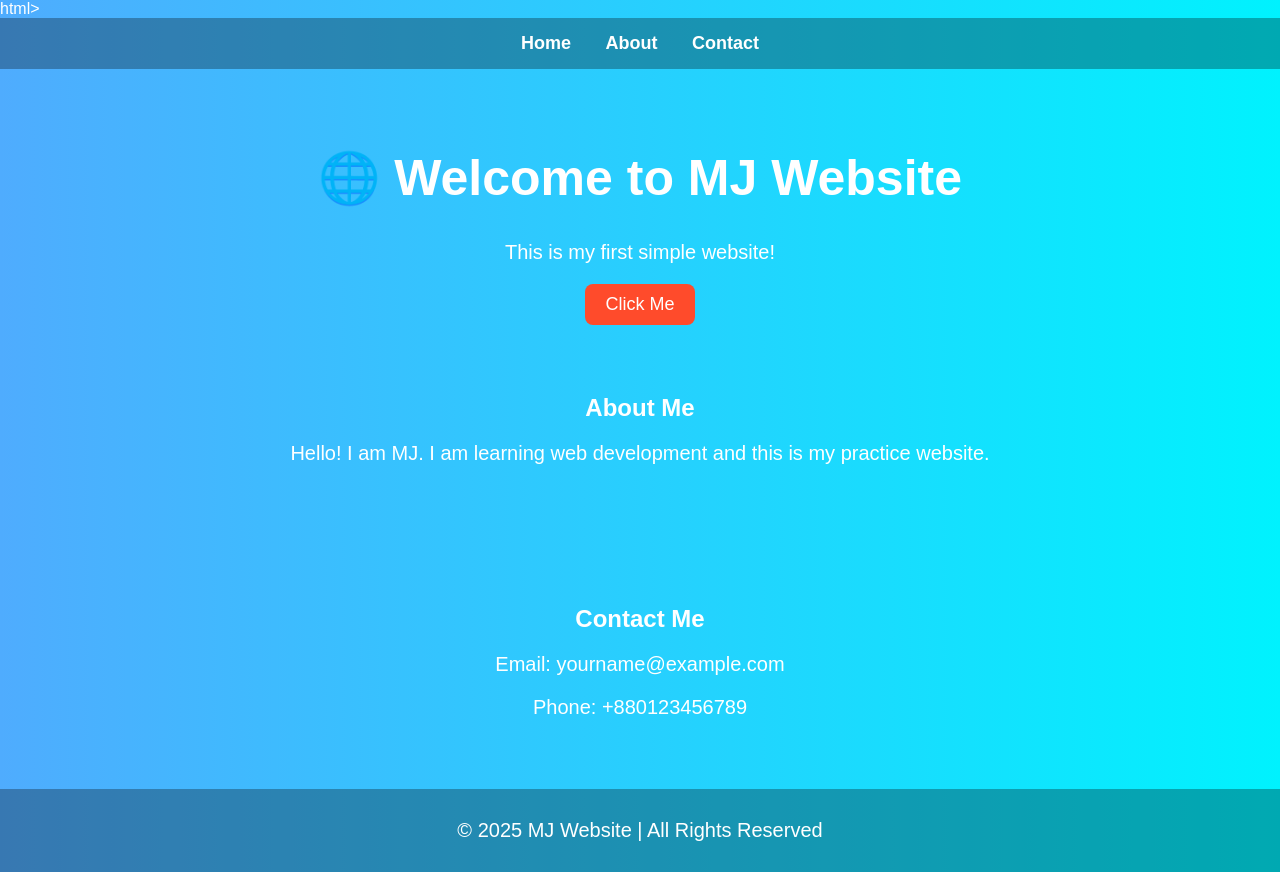
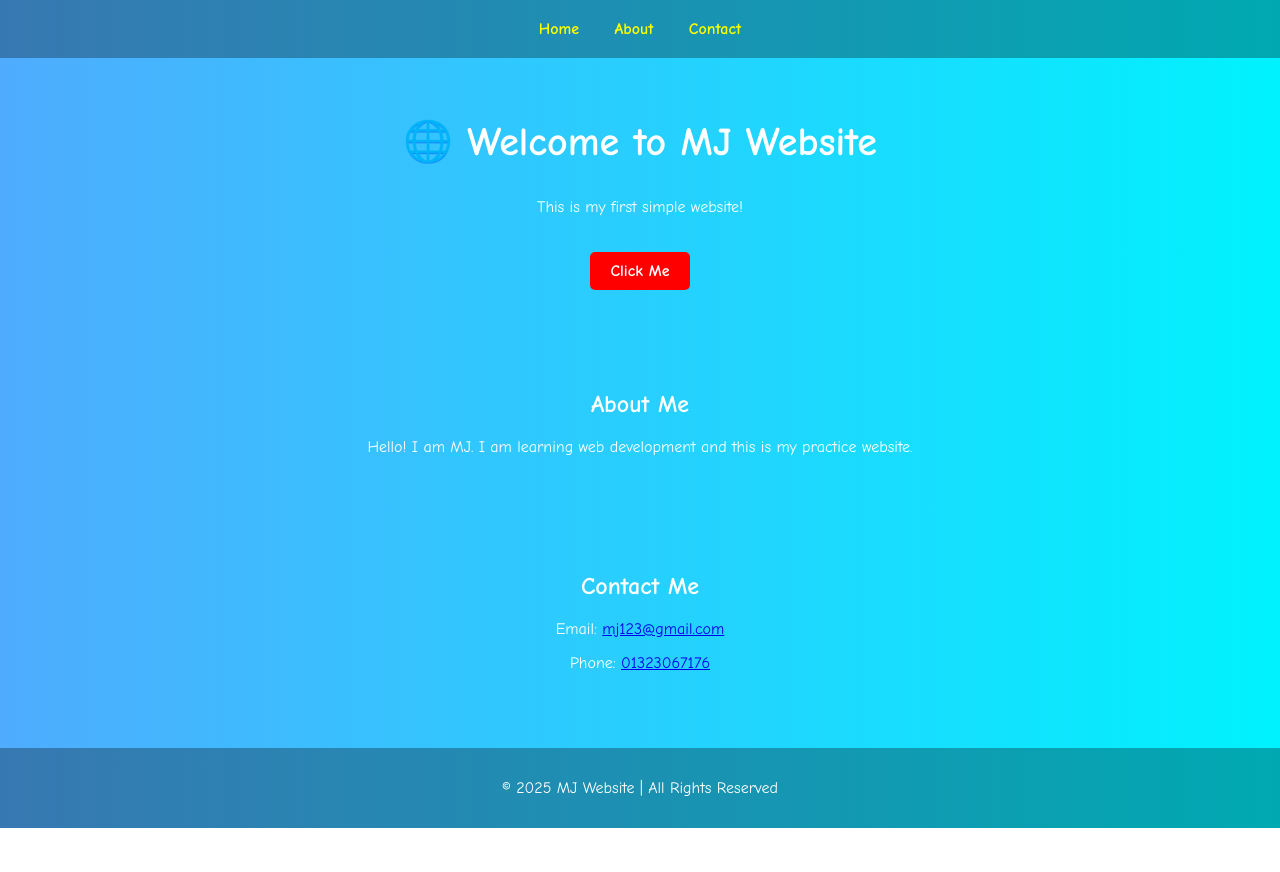
Before and after one commit to tomandjerrysm78-arch/MJ, a plain HTML site: page index.html in a window 1280 px wide. After the commit the page ends 828 px from the top, so only its background shows below. Drawn offline with Linux system fonts and the light colour scheme.

Commit message:
Update index.html

```diff
--- a/index.html
+++ b/index.html
@@ -1,92 +1,83 @@
-
-html>
+<!DOCTYPE html>
+<html lang="en">
 <head>
+  <meta charset="UTF-8">
+  <meta name="viewport" content="width=device-width, initial-scale=1.0">
   <title>MJ Website</title>
   <style>
     body {
-            font-family: Arial, sans-serif;
+      font-family: 'Comic Sans MS', cursive, sans-serif;
       margin: 0;
       padding: 0;
+      text-align: center;
       background: linear-gradient(to right, #4facfe, #00f2fe);
       color: white;
     }
     header {
-            background: rgba(0,0,0,0.3);
-            padding: 15px;
-            text-align: center;
+      background: rgba(0, 0, 0, 0.3);
+      padding: 20px;
     }
-        header a {
-            color: white;
+    nav a {
+      color: yellow;
+      margin: 0 15px;
       text-decoration: none;
-            margin: 0 15px;
-            font-size: 18px;
       font-weight: bold;
     }
-        header a:hover {
-            color: yellow;
+    nav a:hover {
+      text-decoration: underline;
     }
-        .container {
-            text-align: center;
-            margin-top: 80px;
+    section {
+      padding: 40px;
     }
     h1 {
-            font-size: 50px;
+      font-size: 2.5em;
+      margin-top: 20px;
     }
-        p {
-            font-size: 20px;
-        }
-        button {
+    .btn {
+      display: inline-block;
+      background: red;
+      color: white;
       padding: 10px 20px;
-            font-size: 18px;
-            border: none;
-            border-radius: 8px;
-            background: #ff4b2b;
-            color: white;
-            cursor: pointer;
-        }
-        button:hover {
-            background: #ff416c;
-        }
-        section {
-            padding: 50px 20px;
-            text-align: center;
+      margin-top: 20px;
+      border-radius: 5px;
+      text-decoration: none;
+      font-weight: bold;
     }
     footer {
-            background: rgba(0,0,0,0.3);
-            padding: 10px;
-            text-align: center;
+      background: rgba(0, 0, 0, 0.3);
+      padding: 15px;
+      margin-top: 20px;
     }
   </style>
 </head>
 <body>
-    <!-- Header / Menu -->
-    <header><a href="index.html">Home</a>
-            <a href="about.html">About</a>
-            <a href="contact.html">Contact</a>
+  <header>
+    <nav>
+      <a href="#home">Home</a>
+      <a href="#about">About</a>
+      <a href="#contact">Contact</a>
+    </nav>
   </header>
 
-    <!-- Home Section -->
-    <div class="container" id="home">
+  <section id="home">
     <h1>🌐 Welcome to MJ Website</h1>
     <p>This is my first simple website!</p>
-        <button onclick="alert('Thanks for visiting MJ Website!')">Click Me</button>
-    </div>
+    <a href="#about" class="btn">Click Me</a>
+  </section>
 
-    <!-- About Section -->
   <section id="about">
     <h2>About Me</h2>
     <p>Hello! I am MJ. I am learning web development and this is my practice website.</p>
   </section>
 
-    <!-- Contact Section -->
   <section id="contact">
     <h2>Contact Me</h2>
-        <p>Email: yourname@example.com</p>
-        <p>Phone: +880123456789</p>
+    <p>Email: <a href="mailto:mj123@gmail.com">mj123@gmail.com</a></p>
+    <p>Phone: <a href="tel:+8801323067176">01323067176</a></p>
   </section>
 
-    <!-- Footer -->
   <footer>
     <p>© 2025 MJ Website | All Rights Reserved</p>
   </footer>
 </body>
+</html>
```
Lines whose indentation alone changed are shown as unchanged.
